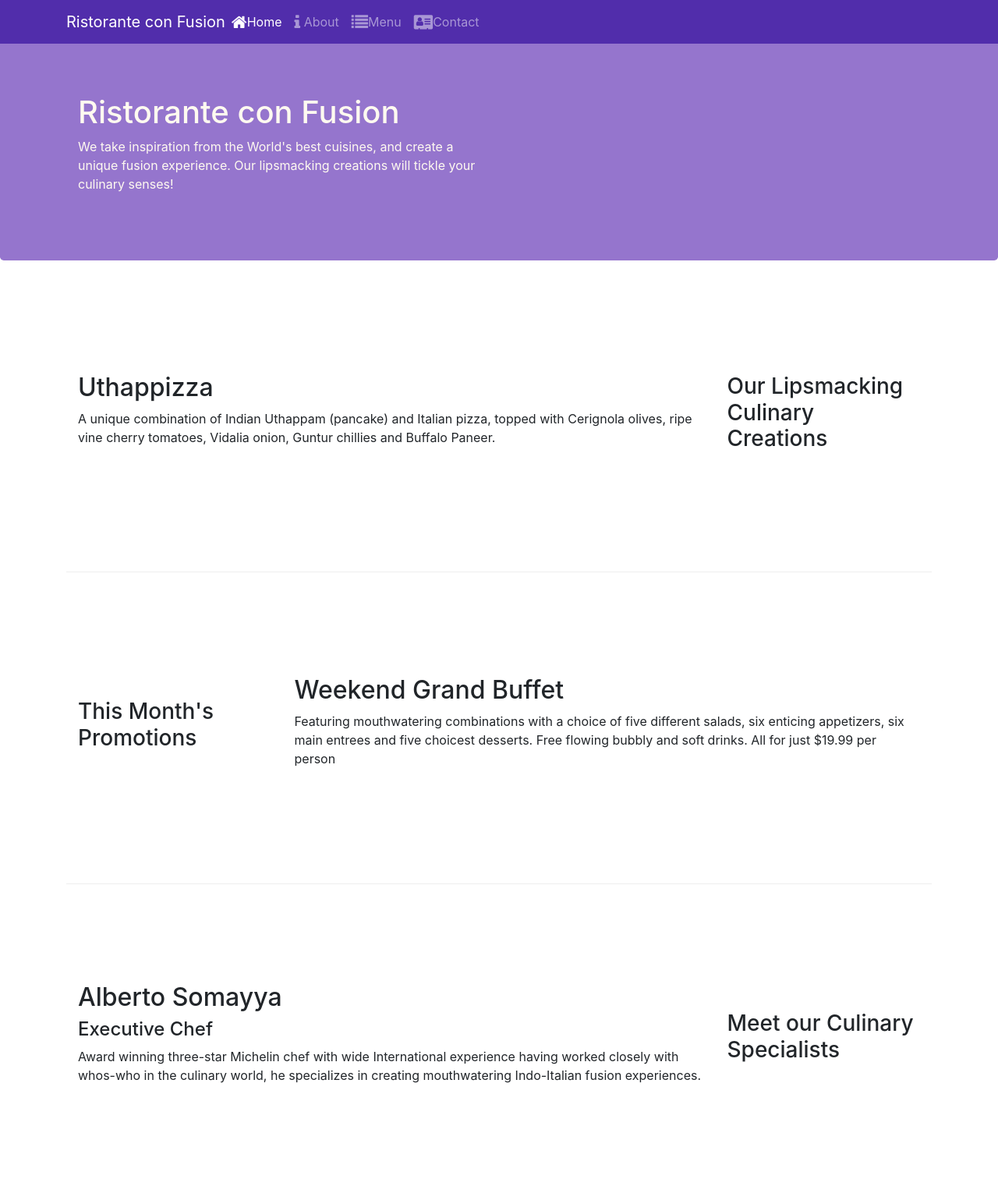
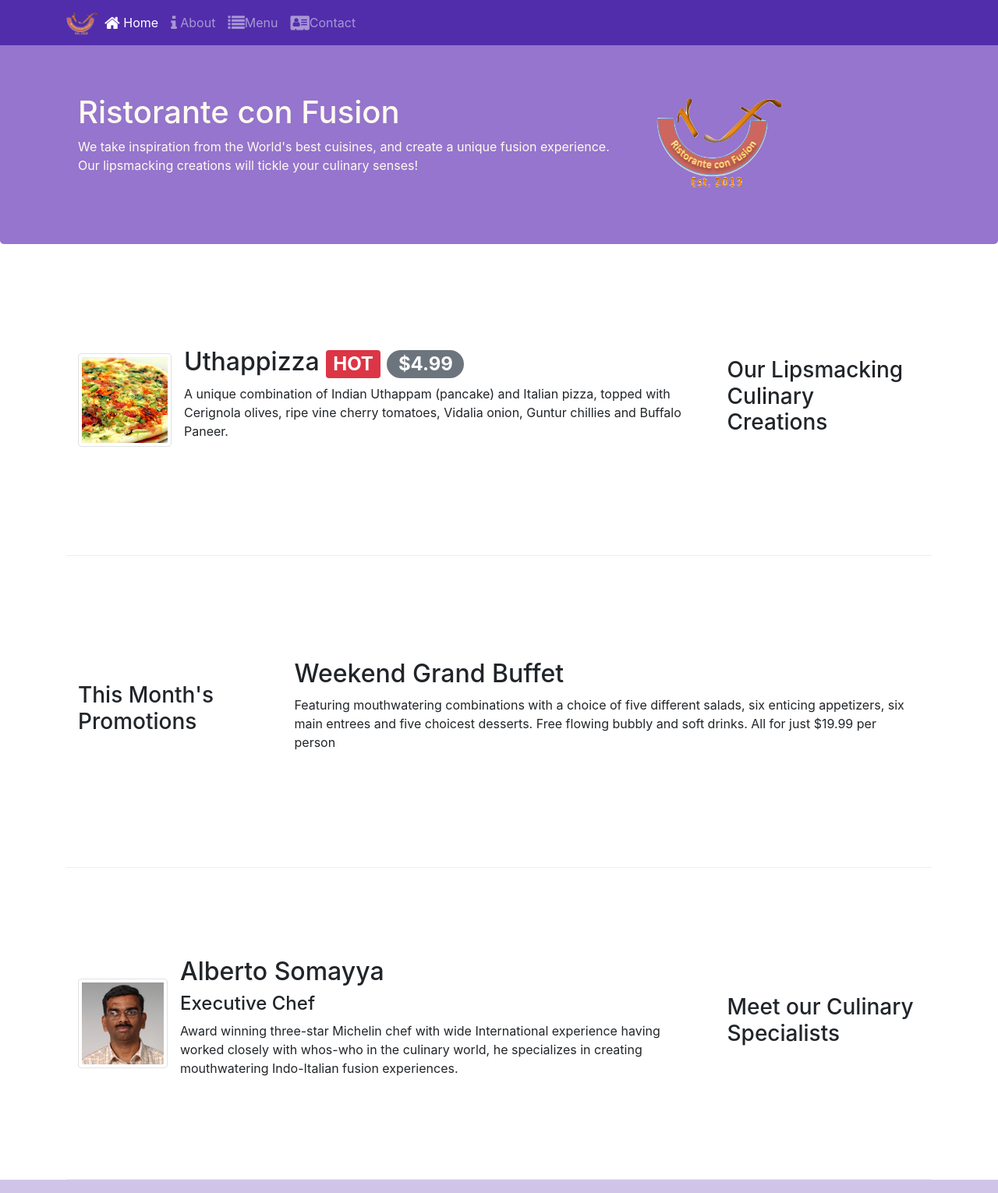
Before and after one commit to srnasib/conFusion, a website: page index.html in a window 1280 px wide. Shown: the top 1530 px of the page at 78% size. Drawn offline with nearby package versions, Linux system fonts and the light colour scheme.

Commit message:
Alerting Users

```diff
--- a/css/styles.css
+++ b/css/styles.css
@@ -45,3 +45,7 @@ z-index: 0;
 .btn-primary{
     background-color: #512DAB;
 }
+
+.card-header {
+    background-color: #512DAB;
+}
--- a/index.html
+++ b/index.html
@@ -22,11 +22,12 @@
            <span class="navbar-toggler-icon"></span>
          </button>
 
-          <a class="navbar-brand mr-auto"  href="#">Ristorante con Fusion</a>
+         <a class="navbar-brand mr-auto" href="#"><img src="img/logo.png" height="30" width="41"></a>
+
           <div class="collapse navbar-collapse" id="Navbar" >
 
           <ul class="navbar-nav mr-auto">
-            <li class="nav-item"><a class="nav-link active" href="#"><span class="fa fa-home fa-lg"></span >Home</a></li>
+            <li class="nav-item"><a class="nav-link active" href="#"><span class="fa fa-home fa-lg"></span > Home</a></li>
             <li class="nav-item"><a class="nav-link" href="./aboutus.html"><span class="fa fa-info fa-lg"></span> About</a></li>
             <li class="nav-item"><a class="nav-link" href="#" ><span class="fa fa-list fa-lg"></span>Menu</a></li>
             <li class="nav-item"><a class="nav-link" href="./contactus.html"><span class="fa fa-address-card fa-lg"></span >Contact</a></li>
@@ -38,11 +39,12 @@
     <header class="jumbotron">
         <div class=container>
             <div class="row row-header">
-                <div class="col-12 col-sm-6">
+                <div class="col-12 col-sm-8">
                     <h1>Ristorante con Fusion</h1>
                     <p>We take inspiration from the World's best cuisines, and create a unique fusion experience. Our lipsmacking creations will tickle your culinary senses!</p>
                 </div>
-                <div div class="col-12 col-sm">
+                <div class="col-12 col-sm align-self-center">
+                    <img src="img/logo.png" class="img-fluid">
                 </div>
             </div>
         </div>
@@ -54,8 +56,19 @@
                 <h3>Our Lipsmacking Culinary Creations</h3>
             </div>
             <div class="col col-sm order-sm-first col-md">
-                <h2>Uthappizza</h2>
-                <p>A unique combination of Indian Uthappam (pancake) and Italian pizza, topped with Cerignola olives, ripe vine cherry tomatoes, Vidalia onion, Guntur chillies and Buffalo Paneer.</p>
+
+                <div class="media">
+                    <img class="d-flex mr-3 img-thumbnail align-self-center"
+                            src="img/uthappizza.png" alt="Uthappizza">
+                    <div class="media-body">
+                        <h2 class="mt-0">Uthappizza<span class="badge badge-danger ml-2">HOT</span><span class="badge badge-pill badge-secondary ml-2">$4.99</span></h2>
+                        <p class="d-none d-sm-block">A unique combination of Indian Uthappam (pancake) and
+                            Italian pizza, topped with Cerignola olives, ripe vine
+                            cherry tomatoes, Vidalia onion, Guntur chillies and
+                            Buffalo Paneer.</p>
+                    </div>
+                </div>
+
             </div>
         </div>
 
@@ -75,9 +88,20 @@
                 <h3>Meet our Culinary Specialists</h3>
             </div>
             <div class="col col-sm order-sm-first col-md">
-                <h2>Alberto Somayya</h2>
-                <h4>Executive Chef</h4>
-                <p>Award winning three-star Michelin chef with wide International experience having worked closely with whos-who in the culinary world, he specializes in creating mouthwatering Indo-Italian fusion experiences. </p>
+                <div class="media">
+                    <img class="d-flex mr-3 img-thumbnail align-self-center"
+                            src="img/alberto.png" alt="Alberto Somayya">
+                    <div class="media-body">
+                        <h2 class="mt-0">Alberto Somayya</h2>
+                        <h4>Executive Chef</h4>
+                        <p class="d-none d-sm-block">Award winning three-star Michelin chef with wide
+                            International experience having worked closely with
+                            whos-who in the culinary world, he specializes in
+                            creating mouthwatering Indo-Italian fusion experiences.
+                            </p>
+                    </div>
+                </div>
+
             </div>
         </div>
     </div>
```
Also changed, not shown: aboutus.html (+6 -3 lines), img/alberto.png (added), img/buffet.png (added), img/logo.png (added), img/uthappizza.png (added), 1 other file.
